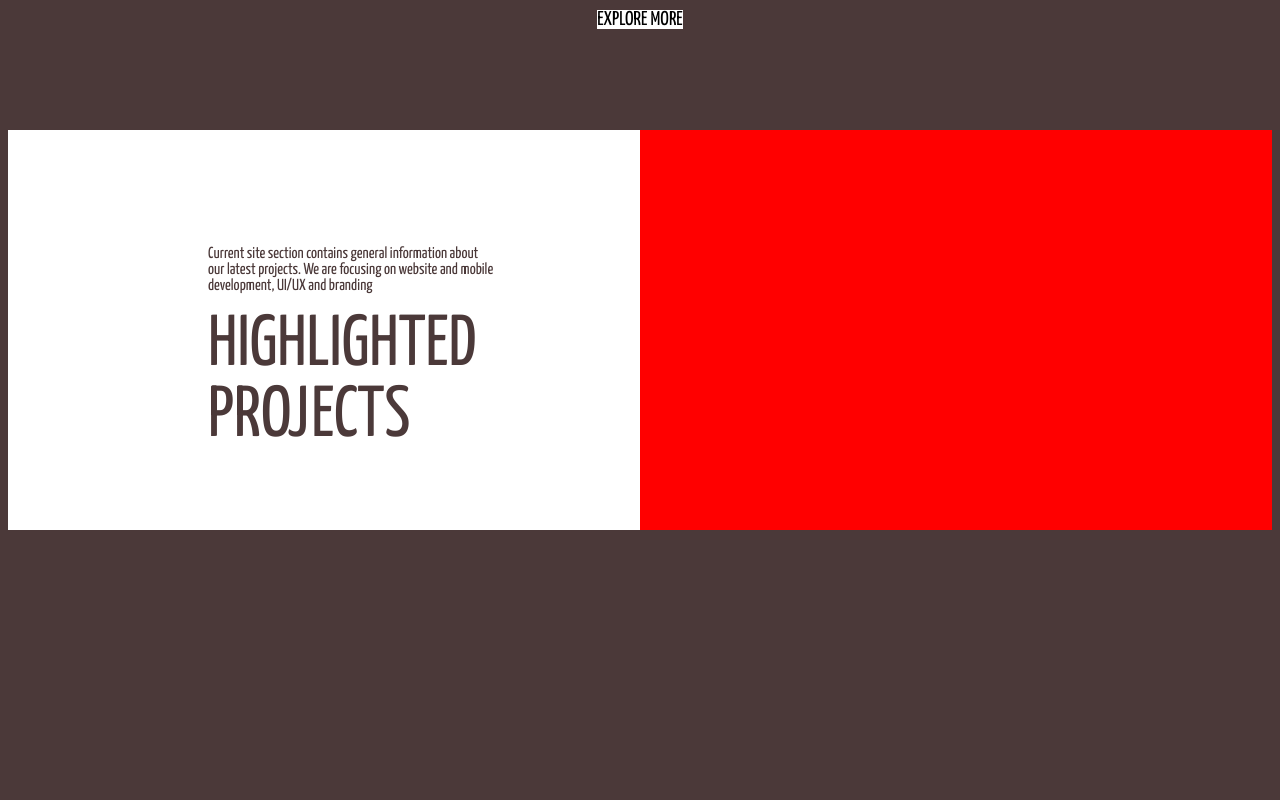
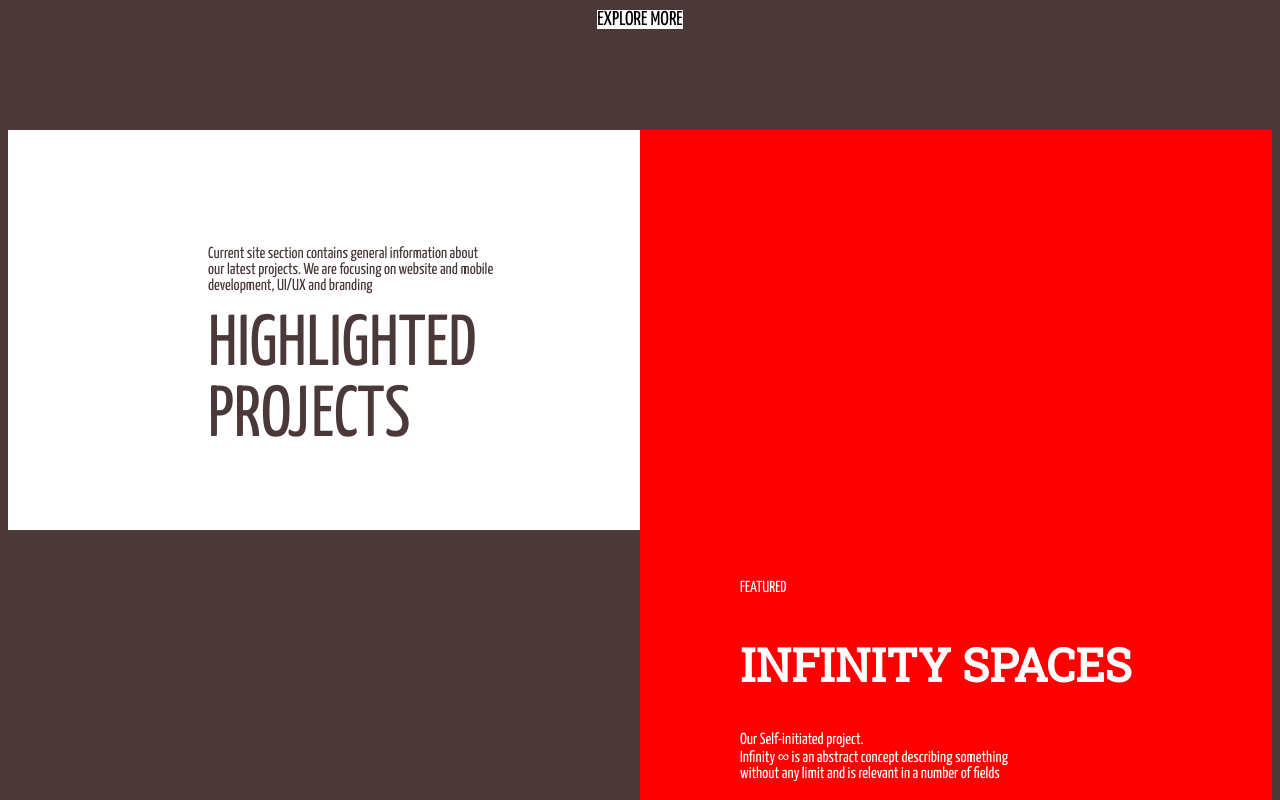
Before and after one commit to season-7/sagedevelopers, a plain HTML site: page index.html in a window 1280 px wide. Shown: the part 400-1200 px from the top of the page. Before the commit the page ends 930 px from the top, so only its background shows below. Drawn offline with Linux system fonts and the light colour scheme.

Commit message:
Modified Second Section

```diff
--- a/css/main.css
+++ b/css/main.css
@@ -30,11 +30,15 @@ body{background-color: #4b3939;color:#4b3939;font-family: 'Yanone Kaffeesatz', s
 }
 .landing span{font-family: 'Roboto Slab', serif;font-size: 50px;}
 .landing .explorer{
-  background-color: #fff;color:#000;
+  background-color: #fff;color:#000;width:200px;height:80px;
   padding:50px 50px solid;text-align: center;text-decoration: none;}
 header{}
 
 .left1{background-color: #fff;float:left;width:50%;height:400px;}
 .left1 p{padding-left: 200px;padding-top: 100px;}
 .left1 span{padding-left: 200px;font-size: 72px;}
-.right1{text-align: left;background-color: red;float:left;width:50%;height:400px}
+.right1{
+  text-align: left;background-color: red;
+  float:left;width:50%;height:400px;
+  padding-top: 450px;color:#fff;}
+.right1 h2{font-family: 'Roboto Slab', serif;font-size: 46px;}
--- a/index.html
+++ b/index.html
@@ -42,6 +42,11 @@
     </div>
   </div>
   <div class="right1">
+    <span style="padding-left:100px">FEATURED</span>
+    <h2 style="padding-left:100px">INFINITY SPACES</h2>
+        <p style="padding-left:100px">Our Self-initiated project.<br>
+        Infinity &#8734; is an abstract concept describing something<br>
+        without any limit and is relevant in a number of fields</p>
   </div>
 </section>
 <div>
```
